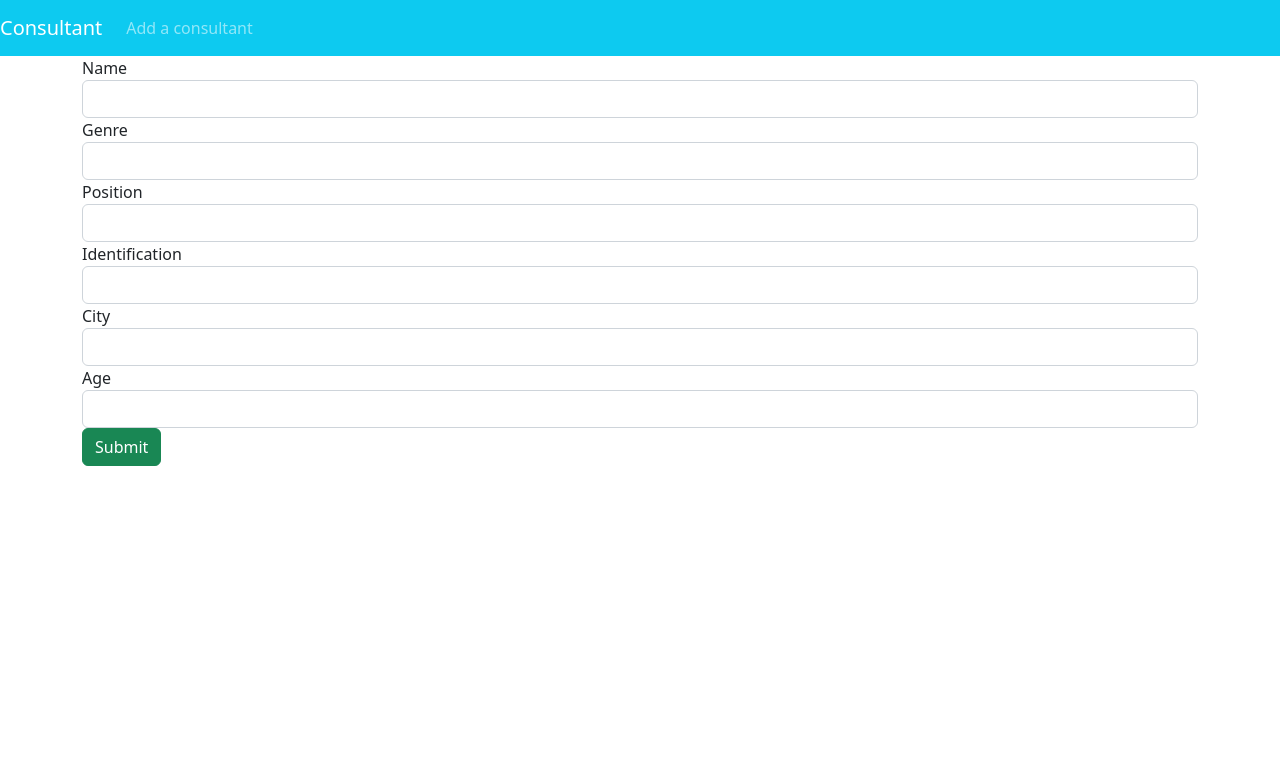
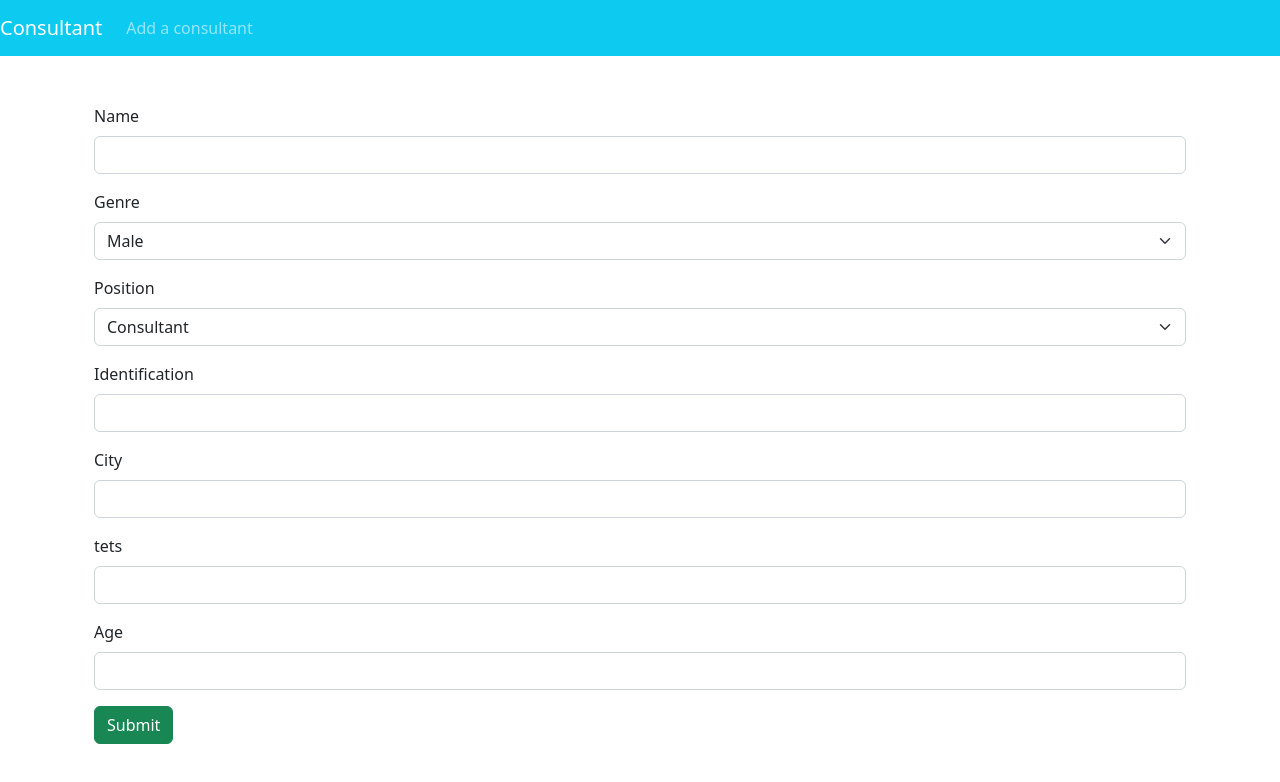
Before and after one commit to sasierra98/tp_react_api, a React (Create React App) app: page /update/1 in a window 1280 px wide. Shown: the top 782 px of the page. Built offline with nearby package versions, Linux system fonts and the light colour scheme; no server answers.

Commit message:
feat: Style of form and fields improved

```diff
--- a/src/Components/AddConsultant.js
+++ b/src/Components/AddConsultant.js
@@ -82,9 +82,9 @@ export const AddConsultant = () => {
                     </button>
                 </div>
             ) : (
-                <div>
-                    <div className="form-group">
-                        <label htmlFor="name">Name</label>
+                <div className="container">
+                    <div className="form-group mt-5">
+                        <label className="form-label" htmlFor="name">Name</label>
                         <input
                             type="text"
                             className="form-control"
@@ -97,35 +97,45 @@ export const AddConsultant = () => {
                         />
                     </div>
 
-                    <div className="form-group">
-                        <label htmlFor="sex">Genre</label>
-                        <input
+                    <div className="form-group mt-3">
+                        <label className="form-label" htmlFor="sex">Genre</label>
+                        <select
                             type="text"
-                            className="form-control"
+                            className="form-select"
                             id="sex"
                             required
                             value={consultant.sex}
                             onChange={handleMenuChange}
                             name="sex"
 
-                        />
+                        >
+                            <option selected></option>
+                            <option value={"Male"}>Male</option>
+                            <option value={"Female"}>Female</option>
+                        </select>
                     </div>
 
-                    <div className="form-group">
-                        <label htmlFor="position">Position</label>
-                        <input
+                    <div className="form-group mt-3">
+                        <label className="form-label" htmlFor="position">Position</label>
+                        <select
                             type="text"
-                            className="form-control"
+                            className="form-select"
                             id="position"
                             required
                             value={consultant.position}
                             onChange={handleMenuChange}
                             name="position"
-                        />
+                        >
+                            <option selected></option>
+                            <option value={1}>Consultant</option>
+                            <option value={2}>Director</option>
+                            <option value={3}>Assistant manager</option>
+                            <option value={4}>Developer</option>
+                        </select>
                     </div>
 
-                    <div className="form-group">
-                        <label htmlFor="identification">Identification</label>
+                    <div className="form-group mt-3">
+                        <label className="form-label" htmlFor="identification">Identification</label>
                         <input
                             type="number"
                             className="form-control"
@@ -137,8 +147,8 @@ export const AddConsultant = () => {
                         />
                     </div>
 
-                    <div className="form-group">
-                        <label htmlFor="city">City</label>
+                    <div className="form-group mt-3">
+                        <label className="form-label" htmlFor="city">City</label>
                         <input
                             type="text"
                             className="form-control"
@@ -150,8 +160,8 @@ export const AddConsultant = () => {
                         />
                     </div>
 
-                    <div className="form-group">
-                        <label htmlFor="age">Age</label>
+                    <div className="form-group mt-3">
+                        <label className="form-label" htmlFor="age">Age</label>
                         <input
                             type="number"
                             className="form-control"
@@ -162,11 +172,10 @@ export const AddConsultant = () => {
                             name="age"
                         />
                     </div>
-
                     <button
                         type="submit"
                         onClick={submitMenu}
-                        className="btn btn-success mt-2"
+                        className="btn btn-success mt-3"
                     >
                         Submit
                     </button>
--- a/src/Components/ConsultantList.js
+++ b/src/Components/ConsultantList.js
@@ -44,7 +44,7 @@ export const ConsultantList = () => {
     };
 
     return (
-        <div className="col-md-8 m">
+        <div className="container mt-5">
             <Table>
                 <thead>
                     <tr>
--- a/src/Components/UpdateConsultant.js
+++ b/src/Components/UpdateConsultant.js
@@ -10,7 +10,7 @@ export const UpdateConsultant = () => {
         identification: "",
         city: "",
         sex: "",
-        age: "",
+        age: ""
     };
 
     let { id } = useParams();
@@ -40,7 +40,7 @@ export const UpdateConsultant = () => {
                     city: response.data.city,
                     age: response.data.age
                 });
-                console.log(currentConsultant);
+                console.log(response.data);
             })
             .catch((e) => {
                 console.error(e);
@@ -107,9 +107,9 @@ export const UpdateConsultant = () => {
                     </button>
                 </div>
             ) : (
-                <div>
-                    <div className="form-group">
-                        <label htmlFor="name">Name</label>
+                <div className="container">
+                    <div className="form-group mt-5">
+                        <label className="form-label" htmlFor="name">Name</label>
                         <input
                             type="text"
                             className="form-control"
@@ -121,35 +121,42 @@ export const UpdateConsultant = () => {
                         />
                     </div>
 
-                    <div className="form-group">
-                        <label htmlFor="sex">Genre</label>
-                        <input
+                    <div className="form-group mt-3">
+                        <label className="form-label" htmlFor="sex">Genre</label>
+                        <select
                             type="text"
-                            className="form-control"
+                            className="form-select"
                             id="sex"
                             required
                             value={currentConsultant.sex}
                             onChange={handleConsultantChange}
                             name="sex"
-
-                        />
+                        >
+                            <option value={"Male"}>Male</option>
+                            <option value={"Female"}>Female</option>
+                        </select>
                     </div>
 
-                    <div className="form-group">
-                        <label htmlFor="position">Position</label>
-                        <input
+                    <div className="form-group mt-3">
+                        <label className="form-label" htmlFor="position">Position</label>
+                        <select
                             type="text"
-                            className="form-control"
+                            className="form-select"
                             id="position"
                             required
                             value={currentConsultant.position}
                             onChange={handleConsultantChange}
                             name="position"
-                        />
+                        >
+                            <option value={1}>Consultant</option>
+                            <option value={2}>Director</option>
+                            <option value={3}>Assistant manager</option>
+                            <option value={4}>Developer</option>
+                        </select>
                     </div>
 
-                    <div className="form-group">
-                        <label htmlFor="identification">Identification</label>
+                    <div className="form-group mt-3">
+                        <label className="form-label" htmlFor="identification">Identification</label>
                         <input
                             type="number"
                             className="form-control"
@@ -161,8 +168,8 @@ export const UpdateConsultant = () => {
                         />
                     </div>
 
-                    <div className="form-group">
-                        <label htmlFor="city">City</label>
+                    <div className="form-group mt-3">
+                        <label className="form-label" htmlFor="city">City</label>
                         <input
                             type="text"
                             className="form-control"
@@ -174,8 +181,20 @@ export const UpdateConsultant = () => {
                         />
                     </div>
 
-                    <div className="form-group">
-                        <label htmlFor="age">Age</label>
+                    <div className="form-group mt-3">
+                        <label className="form-label" htmlFor="test">tets</label>
+                        <input
+                            type="text"
+                            className="form-control"
+                            id="test"
+                            required
+                            onChange={handleConsultantChange}
+                            name="test"
+                        />
+                    </div>
+
+                    <div className="form-group mt-3">
+                        <label className="form-label" htmlFor="age">Age</label>
                         <input
                             type="number"
                             className="form-control"
@@ -186,7 +205,7 @@ export const UpdateConsultant = () => {
                             name="age"
                         />
                     </div>
-                    <button onClick={updateConsultant} className="btn btn-success">
+                    <button onClick={updateConsultant} className="btn btn-success mt-3">
                         Submit
                     </button>
                 </div>
```
